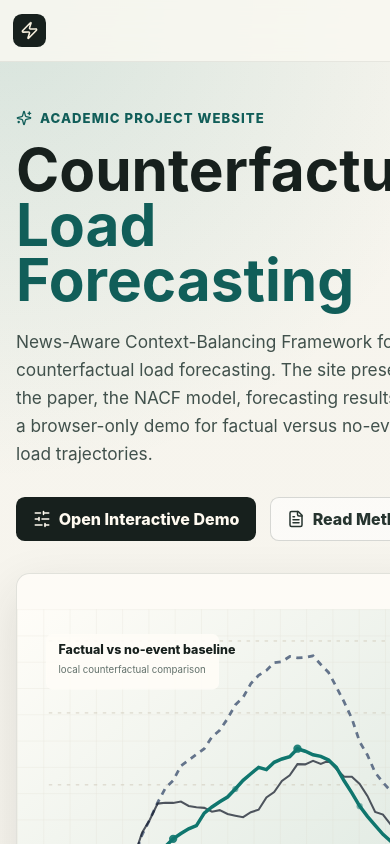
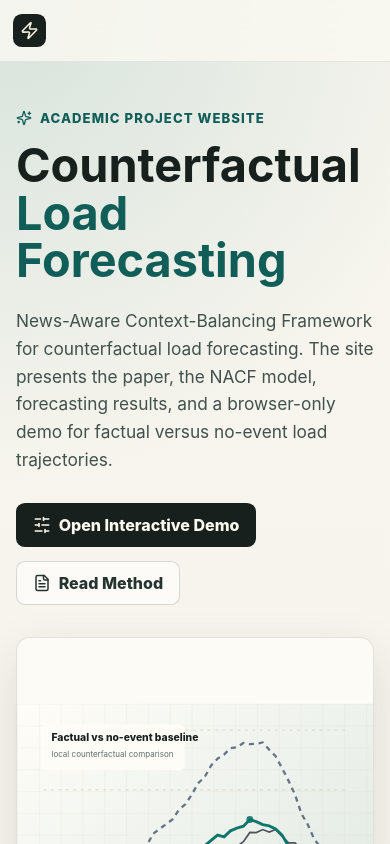
Before and after one commit to YujieChen8888/counterfactual-load-forecasting-web, a Next.js app: page / in a window 390 px wide. Shown: the top 844 px of the page. Built offline with nearby package versions, Linux system fonts and the light colour scheme.

Commit message:
Fix responsive layout overlaps

```diff
--- a/src/app/globals.css
+++ b/src/app/globals.css
@@ -146,10 +146,10 @@ button {
 }
 
 .hero h1 {
-  max-width: 13ch;
+  max-width: 12ch;
   margin: 0;
-  font-size: clamp(3.4rem, 7.7vw, 7.5rem);
-  line-height: 0.94;
+  font-size: clamp(3.3rem, 5.8vw, 5.8rem);
+  line-height: 0.98;
   letter-spacing: 0;
 }
 
@@ -649,13 +649,15 @@ input[type="range"] {
 
 .below-grid {
   display: grid;
-  grid-template-columns: minmax(0, 0.58fr) minmax(0, 0.42fr);
+  grid-column: 1 / -1;
+  grid-template-columns: minmax(0, 0.58fr) minmax(22rem, 0.42fr);
   gap: 1rem;
   margin-top: 1rem;
 }
 
 .events-panel,
 .summary-panel {
+  min-width: 0;
   padding: 1rem;
 }
 
@@ -696,6 +698,7 @@ input[type="range"] {
   margin: 0;
   color: #34433f;
   line-height: 1.45;
+  overflow-wrap: break-word;
 }
 
 .summary-bars {
@@ -706,7 +709,7 @@ input[type="range"] {
 
 .bar-row {
   display: grid;
-  grid-template-columns: minmax(7.4rem, 0.42fr) minmax(0, 1fr) 4.2rem;
+  grid-template-columns: minmax(8rem, 0.36fr) minmax(8rem, 1fr) minmax(4rem, auto);
   gap: 0.65rem;
   align-items: center;
   color: #3c4d48;
@@ -803,7 +806,9 @@ input[type="range"] {
   }
 
   .hero h1 {
-    font-size: clamp(3rem, 15vw, 4.7rem);
+    max-width: 100%;
+    font-size: clamp(2.55rem, 12vw, 3.45rem);
+    line-height: 1.02;
   }
 
   .hero-metrics,
```
